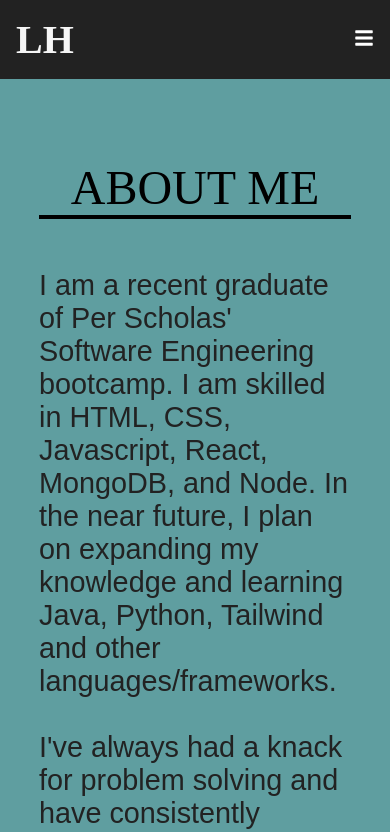
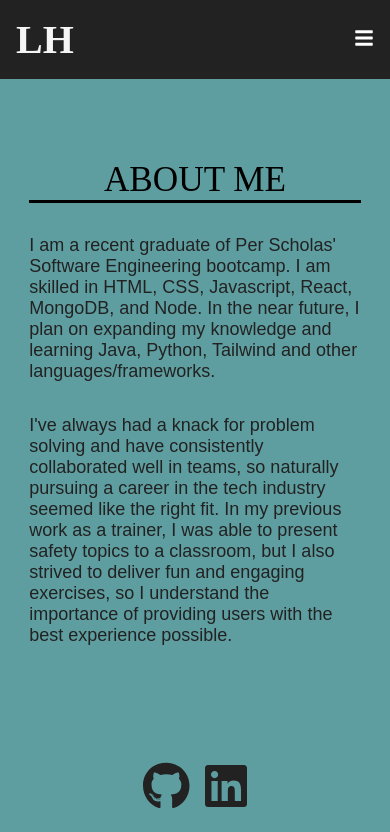
Before and after one commit to SilverPrius/LH-Portfolio, a React (Create React App) app: page /about in a window 390 px wide. Shown: the top 832 px of the page. Built offline with nearby package versions, Linux system fonts and the light colour scheme.

Commit message:
About me page is responsive

```diff
--- a/src/pages/About/About.js
+++ b/src/pages/About/About.js
@@ -10,7 +10,6 @@ const About = () => {
         <div className="about-main">
             <div className='about-inner'>
                 <div className="about-title">ABOUT ME<hr></hr></div>
-                <br/>
                 <div className='about-text'>
                     <p>I am a recent graduate of Per Scholas' Software Engineering bootcamp. I am skilled in HTML, CSS, Javascript, React, MongoDB, and Node. In the near future, I plan on expanding my knowledge and learning Java, Python, Tailwind and other languages/frameworks.</p> <br/>
                     <p>I've always had a knack for problem solving and have consistently collaborated well in teams, so naturally pursuing a career in the tech industry seemed like the right fit. In my previous work as a trainer, I was able to present safety topics to a classroom, but I also strived to deliver fun and engaging exercises, so I understand the importance of providing users with the best experience possible.</p>
--- a/src/pages/About/about.css
+++ b/src/pages/About/about.css
@@ -9,18 +9,18 @@
   flex-direction: column;
   align-items: center;
   padding-top: 10rem;
-  position:relative;
+  position: relative;
   min-height: 90vh;
 }
 
 .about-inner {
   width: 80%;
-  max-width: 800px;
+  max-width: 1000px;
   margin: 0 auto;
 }
 
 .about-title {
-  font-size: 3rem;
+  font-size: 4rem;
   text-align: center;
   margin-bottom: 2rem;
 }
@@ -38,30 +38,49 @@ hr {
   margin: 0;
 }
 
-@media only screen and (min-width: 576px) {
-  .about-title {
-    font-size: 4rem;
+
+
+
+
+
+
+
+
+/* @media only screen and (min-width: 1200px) {
+  .about-inner {
+    width: 50%;
   }
-  .about-text {
-    font-size: 2rem;
+} */
+
+@media only screen and (max-width: 992px) {
+  .about-inner {
+    width: 80%;
   }
 }
 
-@media only screen and (min-width: 768px) {
+@media only screen and (max-width: 768px) {
   .about-inner {
-    width: 70%;
+    width: 80%;
     max-width: 1000px;
   }
 }
 
-@media only screen and (min-width: 992px) {
+
+@media screen and (max-width: 576px) {
+  .about-title {
+    font-size: 2.2rem;
+  }
+
+  .about-text p {
+    font-size: 18px;
+  }
+
+  hr {
+    height: 3px;
+  }
+
   .about-inner {
-    width: 60%;
+  width: 85%;
   }
+
 }
-
-@media only screen and (min-width: 1200px) {
-  .about-inner {
-    width: 50%;
-  }
-}
--- a/src/pages/Home/Home.js
+++ b/src/pages/Home/Home.js
@@ -10,7 +10,7 @@ const Home = () => {
     ScrollReveal().reveal('.your', { delay: 2000, origin: 'left', distance: '1rem', duration: 2000 });
     ScrollReveal().reveal('.wrapper', { delay: 3200, scale: 0.75, duration: 2000 });
     ScrollReveal().reveal('.home-message', { delay: 5000, scale: 0.25, origin: 'bottom', distance: '1rem', duration: 2000 });
-    ScrollReveal().reveal('.spiderman', { delay: 6000, origin: 'top', distance: '15rem', duration: 2000, afterReveal: function (domEl) {
+    ScrollReveal().reveal('.spiderman', { delay: 6000, origin: 'top', distance: '25rem', duration: 2000, afterReveal: function (domEl) {
         domEl.classList.add('swing');
     }});
   }, []);
```
